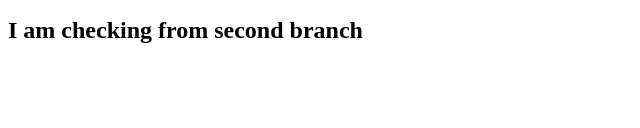
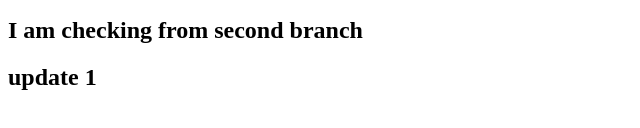
Before and after one commit to Mucktadir/sayem-first-web, a plain HTML site: page index.html in a window 1280 px wide. Shown: the part 204-332 px from the top of the page, without its empty margins (0-640 px from the left). Drawn offline with Linux system fonts and the light colour scheme.

Commit message:
update 1

```diff
--- a/index.html
+++ b/index.html
@@ -11,5 +11,8 @@
     <h2>change by other person on Github!!</h2>
     <h2>Again change and add</h2>
     <h2>I am checking from second branch</h2>
+    <h2>update 1</h2>
+
+
 </body>
 </html>
```
